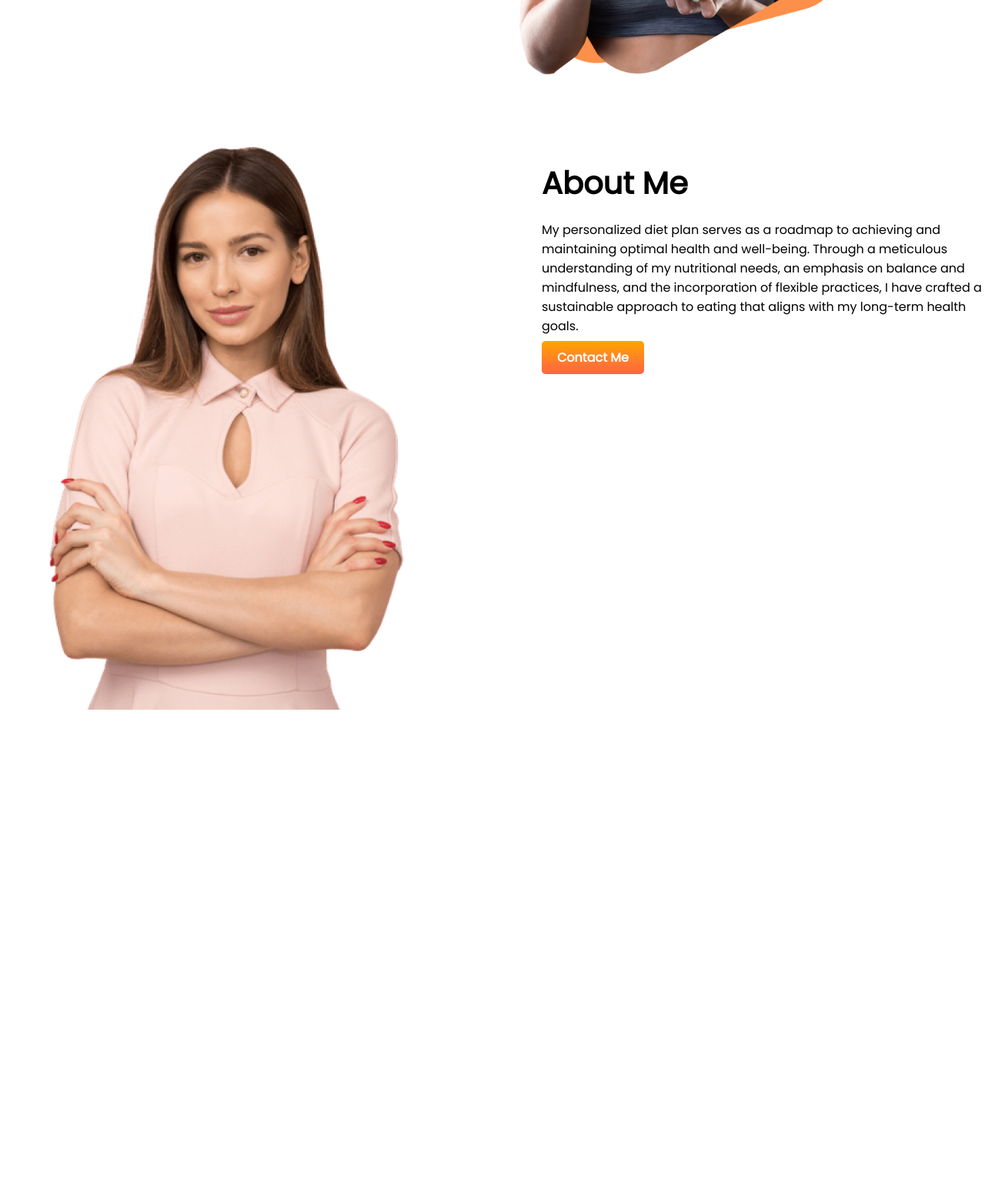
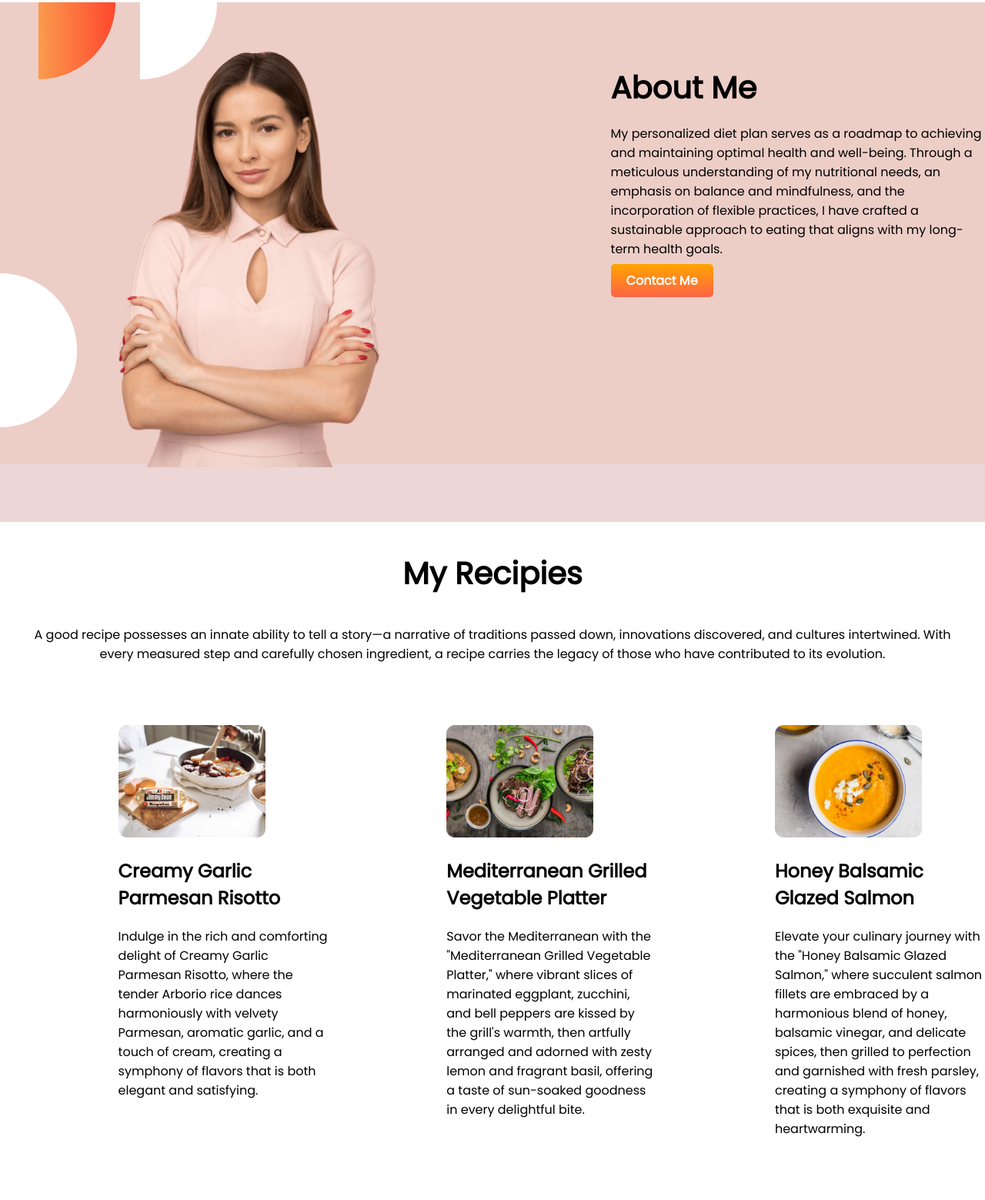
Before and after one commit to Rudaba-Kamor/food-network, a plain HTML site: page index.html in a window 1280 px wide. Shown: the part 554-2113 px from the top of the page at 77% size. Before the commit the page ends 1483 px from the top, so only its background shows below. Drawn offline with Linux system fonts and the light colour scheme.

Commit message:
last section

```diff
--- a/index.html
+++ b/index.html
@@ -10,7 +10,7 @@
         <link rel="stylesheet" href="style.css">
 </head>
 <body>
-    <section>
+    <section class="flexible-cointainer">
        <div class="half-widthclass">
             <h1> <span class="orange-color"> Skip </span>The Diet,</h1>
             <h1>Just Eat Healthy</h1>
@@ -23,8 +23,8 @@
             <img src="images/female/Group 8425.png" alt="">
         </div>
     </section>
-    <section>
-        <div class="half-width">
+    <section id="background-color" class="topbanner flexible-cointainer ">
+        <div class="half-width ">
             <img src="images/female/Person Image.png" alt="">
         </div>
         <div class="half-width">
@@ -33,6 +33,33 @@
             <a class="link-button" target="_blank" href="https://github.com/Rudaba-Kamor/food-network">Contact Me</a>
         </div>
     </section>
+    <section class="recipes">
+        <div>
+            <h1 id="middletext">My Recipies</h1>
+            <p id="middletext">A good recipe possesses an innate ability to tell a story—a narrative of traditions passed down, innovations discovered, and cultures intertwined. With every measured step and carefully chosen ingredient, a recipe carries the legacy of those who have contributed to its evolution.</p>
+        </div>
 
+        <div class="flexible-cointainer">
+            <div class="half-width">
+                <img src="images/food/Project Cover.jpg" alt="">
+
+                <h2><strong>Creamy Garlic Parmesan Risotto</strong></h2>
+                <p>Indulge in the rich and comforting delight of Creamy Garlic Parmesan Risotto, where the tender Arborio rice dances harmoniously with velvety Parmesan, aromatic garlic, and a touch of cream, creating a symphony of flavors that is both elegant and satisfying.</p>
+            </div>
+            <div class="half-width">
+                <img src="images/food/Project Cover1.jpg" alt="">
+
+                <h2>Mediterranean Grilled Vegetable Platter</h2>
+                <p>Savor the Mediterranean with the "Mediterranean Grilled Vegetable Platter," where vibrant slices of marinated eggplant, zucchini, and bell peppers are kissed by the grill's warmth, then artfully arranged and adorned with zesty lemon and fragrant basil, offering a taste of sun-soaked goodness in every delightful bite.</p>
+
+            </div>
+            <div class="half-width">
+                <img src="images/food/Project Cover.png" alt="">
+
+                <h2> Honey Balsamic Glazed Salmon </h2>
+                <p>Elevate your culinary journey with the "Honey Balsamic Glazed Salmon," where succulent salmon fillets are embraced by a harmonious blend of honey, balsamic vinegar, and delicate spices, then grilled to perfection and garnished with fresh parsley, creating a symphony of flavors that is both exquisite and heartwarming.</p>
+            </div>
+        </div>
+    </section>
 </body>
 </html>
--- a/style.css
+++ b/style.css
@@ -12,16 +12,17 @@ h1{
 .orange-color{
     color: orange;
 }
-section{
+.flexible-cointainer{
     display: flex;
 }
 .half-width{
-    width: 70%;
-    padding-left: 5%;
+    width: 50%;
+    padding-left: 12%;
     padding-top: 5%;
+    padding-bottom: 5%;
 }
 .half-width img{
-    width: 80%;
+    width: 70%;
 }
 .half-widthclass{
     width: 50%;
@@ -37,3 +38,17 @@ section{
     border-radius: 5px;
 
 }
+#background-color{
+    background-color: rgb(236, 214, 214);
+}
+.topbanner{
+    background-image: url(images/shapes/7.png);
+    background-repeat: no-repeat;
+
+}
+#middletext{
+    text-align: center;
+    padding-left: 40px;
+    padding-right: 40px;
+    padding-top: 20px;
+}
```
